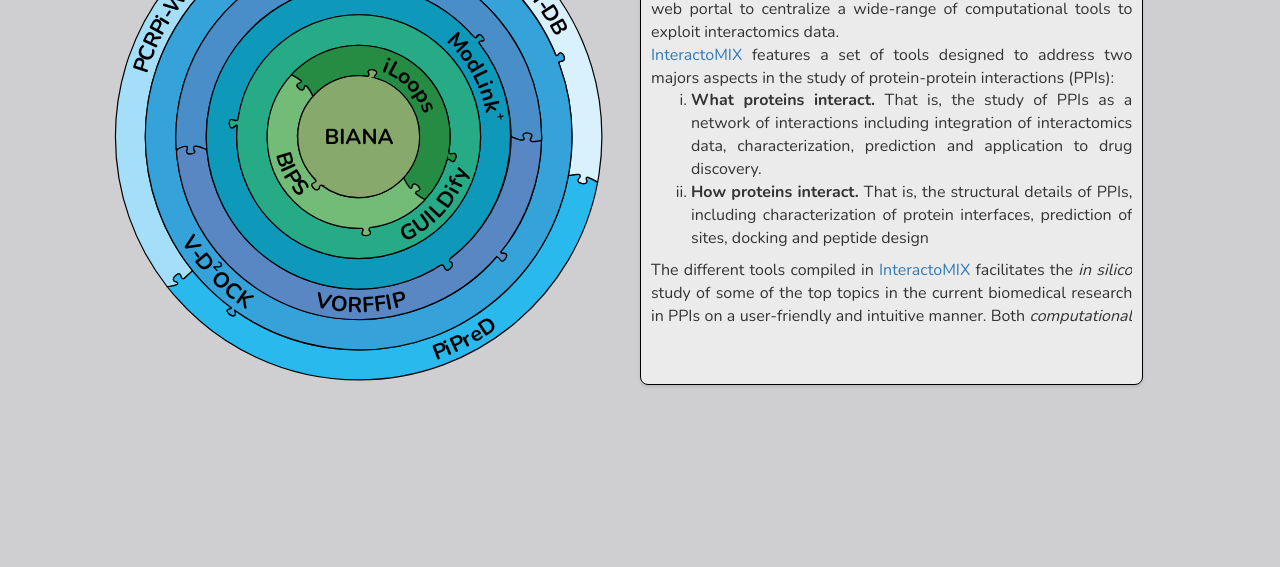
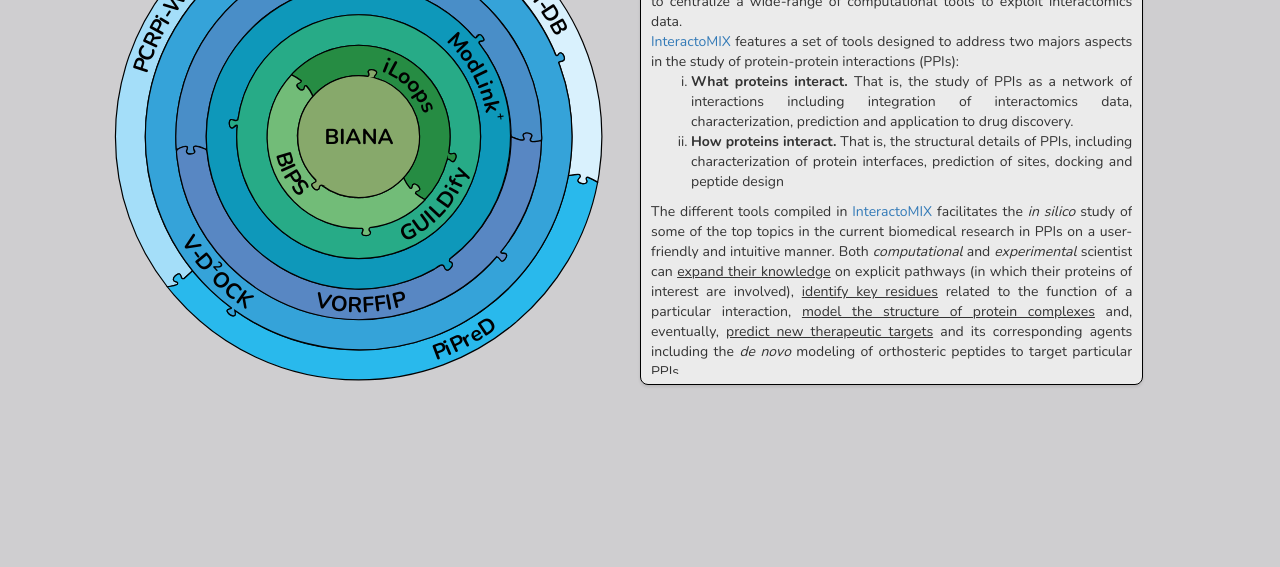
Before and after one commit to structuralbioinformatics/interactoMIX, a website: page index.html in a window 1280 px wide. Shown: the part 188-755 px from the top of the page. Drawn offline with nearby package versions, Linux system fonts and the light colour scheme.

Commit message:
small format fixes

```diff
--- a/app/content/box.html
+++ b/app/content/box.html
@@ -1,4 +1,4 @@
-<div class="box" set-height>
+<div class="box" ng-class="{'intro-box': sinfo.isIntro()}" set-height>
     <div class="horiz-flag flag-top" ng-bind-html="sinfo.getCurrentTitle()">
     </div>
     <div class="ball" ng-show="!sinfo.isIntro()" ng-click="sinfo.resetStatus()">
--- a/app/self/css/app.css
+++ b/app/self/css/app.css
@@ -2,7 +2,7 @@
 * @Author: jaumebonet
 * @Date:   2015-05-19 14:13:04
 * @Last Modified by:   jaumebonet
-* @Last Modified time: 2015-06-18 19:16:50
+* @Last Modified time: 2015-11-12 11:23:24
 */
 html, body {
     min-height: 100% !important;
@@ -51,6 +51,9 @@
 }
 #bullseye svg {
     cursor: pointer;
+    height: 100%;
+    width:  auto;
+    max-height: 600px;
 }
 
 .box {
@@ -66,6 +69,7 @@
     -moz-box-orient:      vertical;
     display:              inline-block;
     width:                100%;
+    max-width:            600px;
     background:           #EBEBEB;
     border:               1px solid black;
     margin-top:           6px;
@@ -77,6 +81,9 @@
     font-family:          'Nunito';
     font-weight:          400;
 }
+.intro-box {
+    padding-bottom:       10px;
+}
 .inner-content {
     display:    inline-block;
     position:   relative;
@@ -84,7 +91,6 @@
     height:     100%;
     width:      100%;
     text-align: justify;
-    font-size:  2vmin;
 }
 .minititle {
     font-weight:         bold;
```
